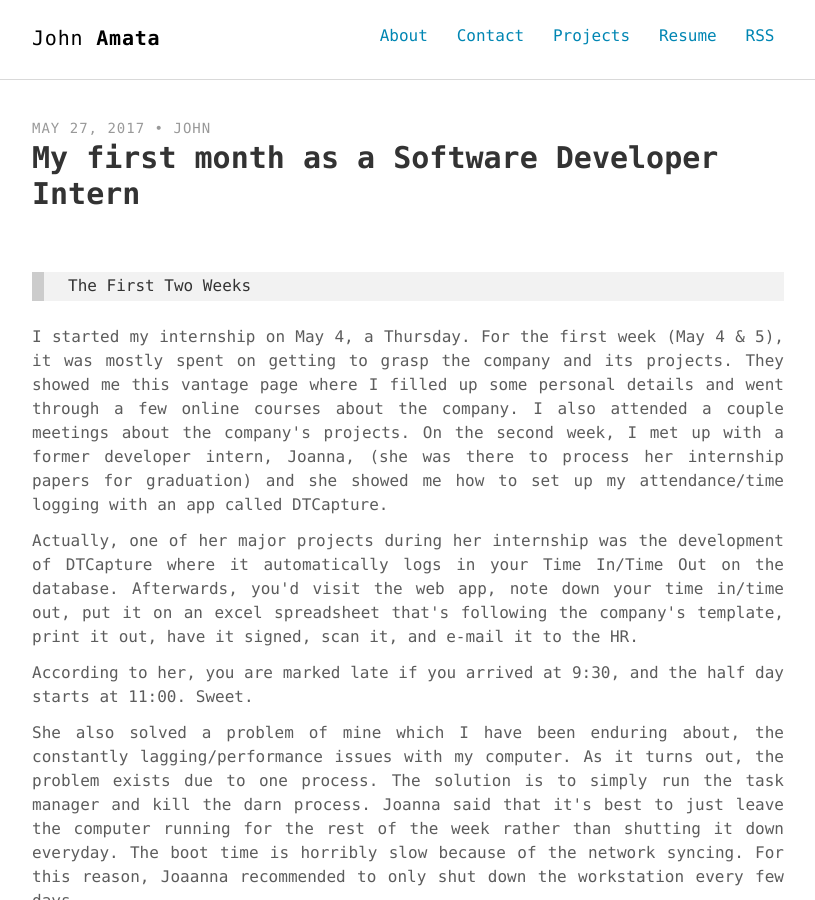
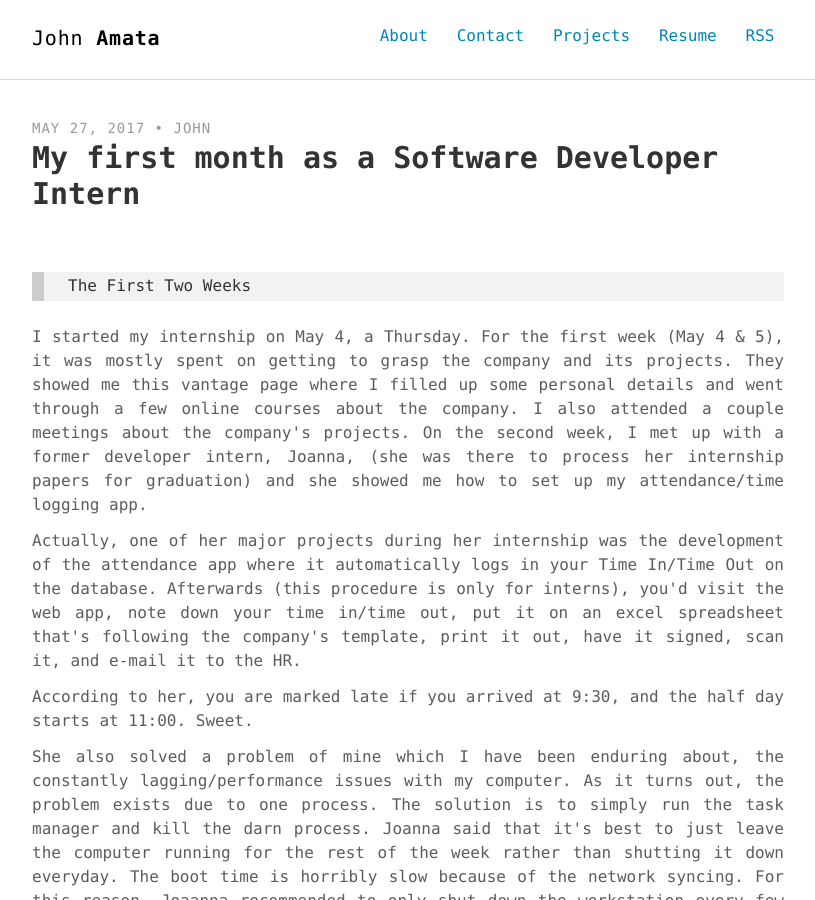
Before and after one commit to jpamata/jpamata.github.io, a Jekyll site: the page built from _posts/2017-05-27-My-First-Month-as-a-Software-Developer-Intern.md, in a window 1280 px wide and 900 px high. Shown: the whole window, without its empty margins (232-1047 px from the left). Built offline with Jekyll 4.4.1, drawn with Linux system fonts in a browser that asks for light colours; comment, search, counter and statistics services are not loaded; some of the changed text lies outside the part shown.

Commit message:
Update 2017-05-27-My-First-Month-as-a-Software-Developer-Intern.md

```diff
--- a/_posts/2017-05-27-My-First-Month-as-a-Software-Developer-Intern.md
+++ b/_posts/2017-05-27-My-First-Month-as-a-Software-Developer-Intern.md
@@ -13,8 +13,8 @@ author: john
 
 > The First Two Weeks
 
-<p align="justify">I started my internship on May 4, a Thursday. For the first week (May 4 & 5), it was mostly spent on getting to grasp the company and its projects. They showed me this vantage page where I filled up some personal details and went through a few online courses about the company. I also attended a couple meetings about the company's projects. On the second week, I met up with a former developer intern, Joanna, (she was there to process her internship papers for graduation) and she showed me how to set up my attendance/time logging with an app called DTCapture.</p> <!--more-->
-<p align="justify">Actually, one of her major projects during her internship was the development of DTCapture where it automatically logs in your Time In/Time Out on the database. Afterwards, you'd visit the web app, note down your time in/time out, put it on an excel spreadsheet that's following the company's template, print it out, have it signed, scan it, and e-mail it to the HR.</p>
+<p align="justify">I started my internship on May 4, a Thursday. For the first week (May 4 & 5), it was mostly spent on getting to grasp the company and its projects. They showed me this vantage page where I filled up some personal details and went through a few online courses about the company. I also attended a couple meetings about the company's projects. On the second week, I met up with a former developer intern, Joanna, (she was there to process her internship papers for graduation) and she showed me how to set up my attendance/time logging app.</p> <!--more-->
+<p align="justify">Actually, one of her major projects during her internship was the development of the attendance app where it automatically logs in your Time In/Time Out on the database. Afterwards (this procedure is only for interns), you'd visit the web app, note down your time in/time out, put it on an excel spreadsheet that's following the company's template, print it out, have it signed, scan it, and e-mail it to the HR.</p>
 
 <p align="justify">According to her, you are marked late if you arrived at 9:30, and the half day starts at 11:00. Sweet.</p>
 
```
Also changed, not shown: other parts of _posts/2017-05-27-My-First-Month-as-a-Software-Developer-Intern.md (+1 -1 lines).
